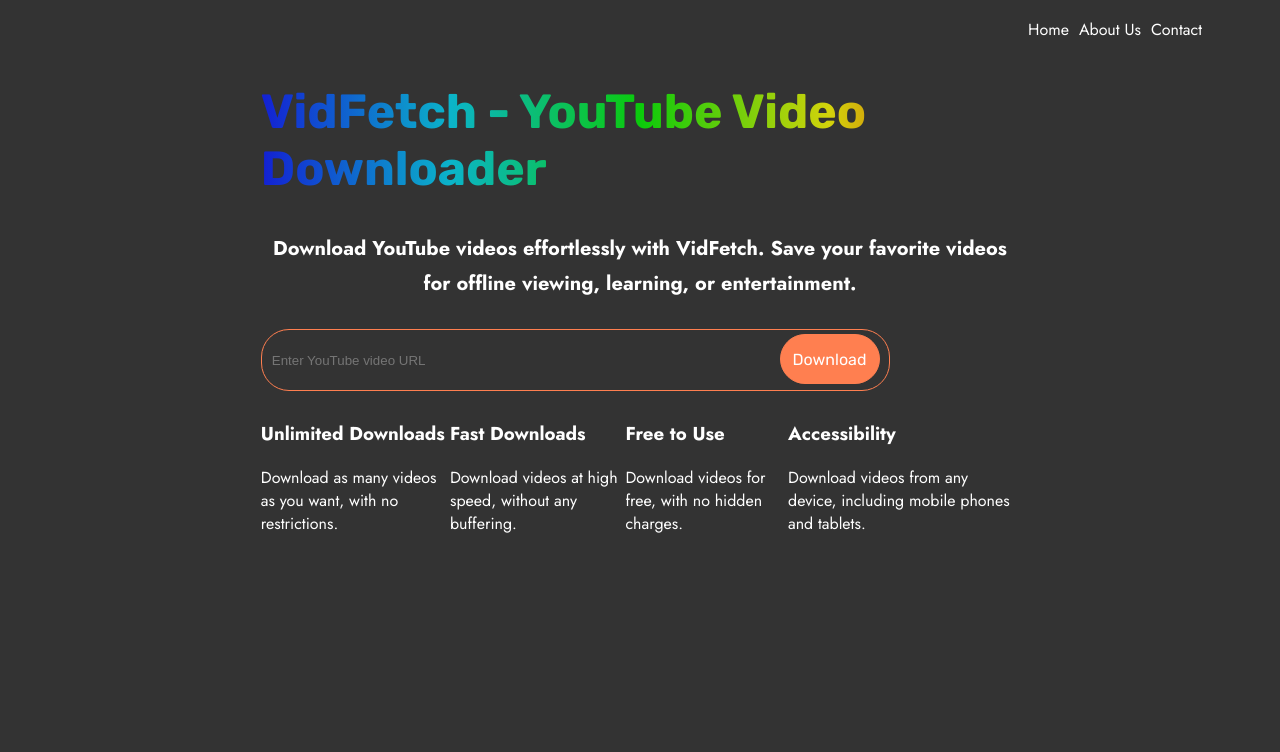
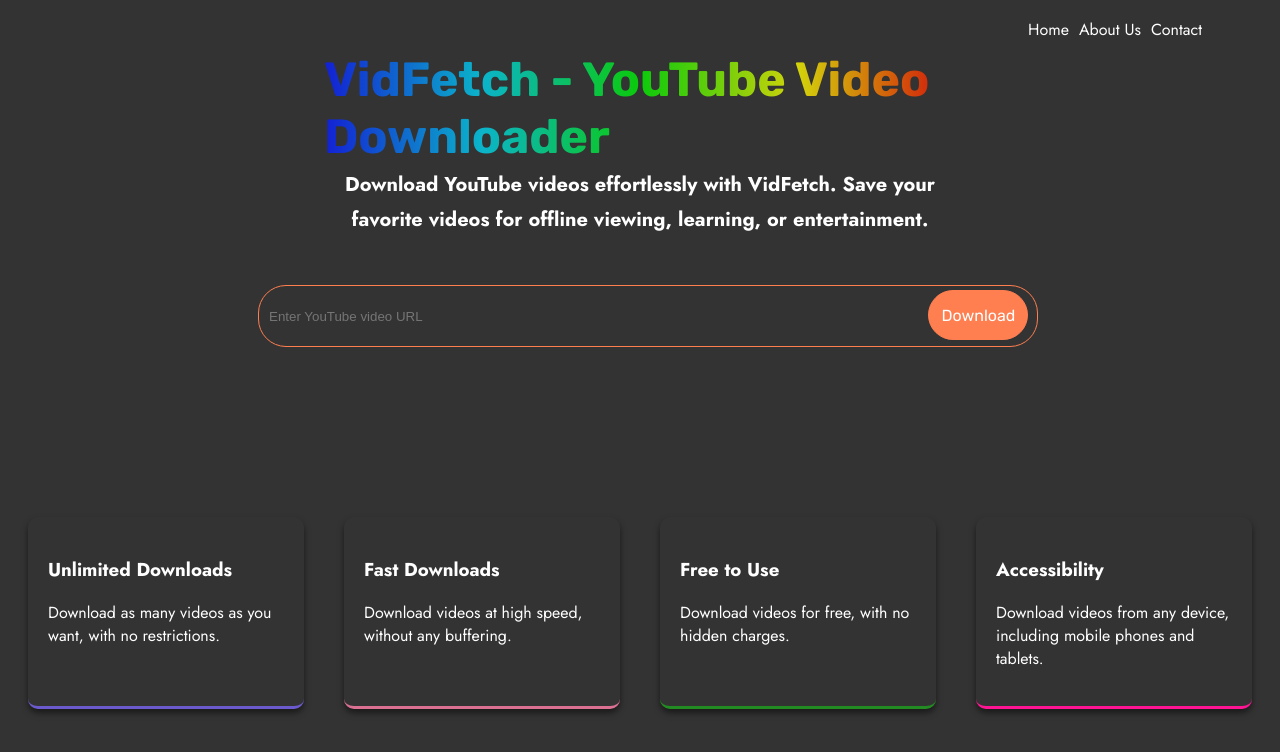
Before and after one commit to GROUP-12-COMPUTER-SCIENCE/VidFetch, a Next.js app: page / in a window 1280 px wide. Shown: the top 752 px of the page. Built offline with nearby package versions, Linux system fonts and the light colour scheme; a web font is replaced by a local one.

Commit message:
added search input

```diff
--- a/app/module.scss
+++ b/app/module.scss
@@ -5,23 +5,106 @@
 $Josefin : 'Josefin Sans', sans-serif;
 $OpenSans : 'Open Sans', sans-serif;
 $Ropa : 'Ropa Sans', sans-serif;
+$white: #ffffff;
+$snow-white: #f9f9f9;
+$ghost-white: #f8f8ff;
+$ivory: #fffff0;
+$old-lace: #fdf5e6;
+$linen: #faf0e6;
+$seashell: #fff5ee;
+$white-smoke: #f5f5f5;
+$floral-white: #fffaf0;
+$alice-blue: #f0f8ff;
+$honeydew: #f0fff0;
+$azure: #f0ffff;
+
+$dark-pink: #ff1493;
+$deep-pink: #ff1493;
+$pale-violet-red: #db7093;
+$hot-pink: #ff69b4;
+$light-pink: #ffb6c1;
+
+$slate-blue: #6a5acd;
+$medium-slate-blue: #7b68ee;
+$dark-slate-blue: #483d8b;
+$light-slate-blue: #8470ff;
+
+$blue: #0000ff;
+$medium-blue: #0000cd;
+$dark-blue: #00008b;
+$navy: #000080;
+$royal-blue: #4169e1;
+$sky-blue: #87ceeb;
+$light-sky-blue: #87cefa;
+$steel-blue: #4682b4;
+$light-steel-blue: #b0c4de;
+$powder-blue: #b0e0e6;
+
+$red: #ff0000;
+$dark-red: #8b0000;
+$light-red: #ffcccb;
+$firebrick: #b22222;
+$crimson: #dc143c;
+
+$green: #008000;
+$lime: #00ff00;
+$forest-green: #228b22;
+$sea-green: #2e8b57;
+$dark-green: #006400;
+
+@mixin card{
+    background-color: transparent;
+    border-radius: 10px;
+    box-shadow: 0 4px 6px rgba(0, 0, 0, 0.5);
+    padding: 20px;
+    margin: 20px;
+    transition: all 0.3s ease-in-out;
+    width: 400px;
+    &:hover{
+        transform: scale(1.1);
+        animation:alternate 0.3s ease-in-out;
+    }
+
+
+}
 
 
 main {
     .content{
-        width: 60%;
+        width: 100%;
         margin: 0 auto;
         .unique{
+            margin-top: 100px;
             display: flex;
             flex-direction: row;
+            width: 100%;
+            .unlimited{
+                @include card;
+                border-bottom: 3px solid $slate-blue;
+
+
+            }
+            .fast{
+                @include card;
+                border-bottom: 3px solid $pale-violet-red;
+            }
+            .free{
+                @include card;
+                border-bottom: 3px solid $forest-green;
+            }
+            .accessibility{
+                @include card;
+                border-bottom: 3px solid $deep-pink;
+            }
         }
 
         form{
             input{
-                width: 80%;
+                width: 60%;
                 height: 40px ;
                 padding: 10px;
-                margin: 10px 0;
+                margin-left: 250px !important;
+                margin: 50px 0;
                 border-radius: 28px;
                 border: 1px solid coral;
                 background-color: transparentize($color: #333333, $amount: 0);
@@ -58,11 +141,15 @@
         -webkit-text-fill-color: transparent;
         font-size: 3rem;
         font-family: $Rubik;
+        width: 50%;
+        margin: 0 auto;
 
       }
 
   h2 {
     color: #fff;
     text-align: center;
+    width: 50%;
+    margin: 0 auto;
   }
 }
```
